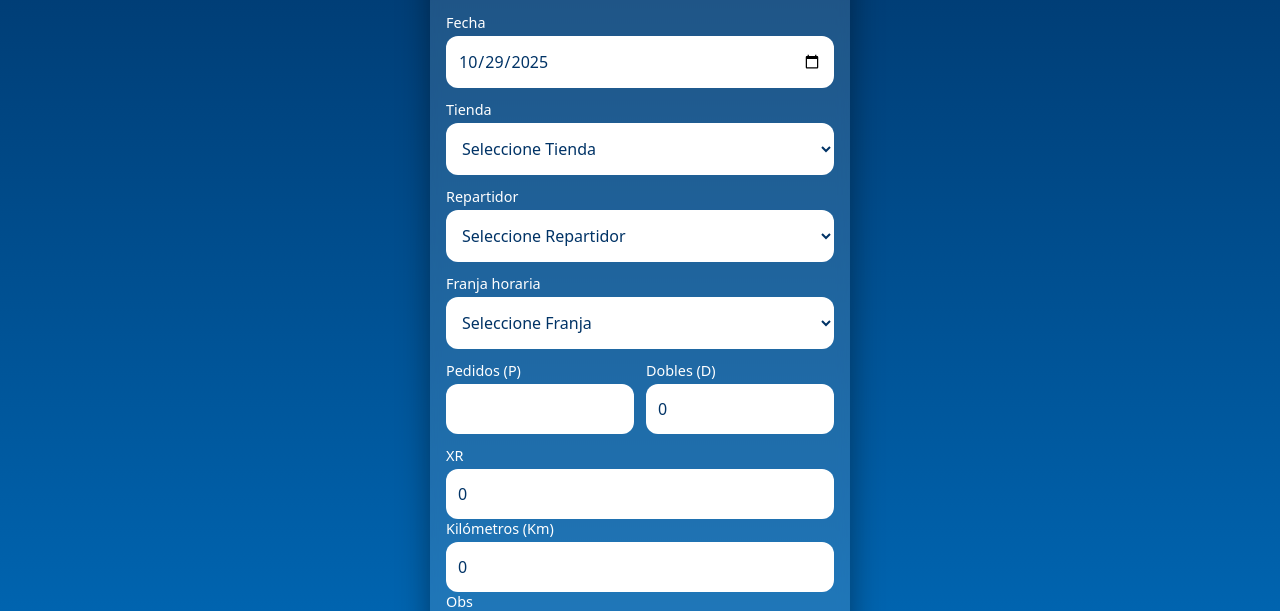
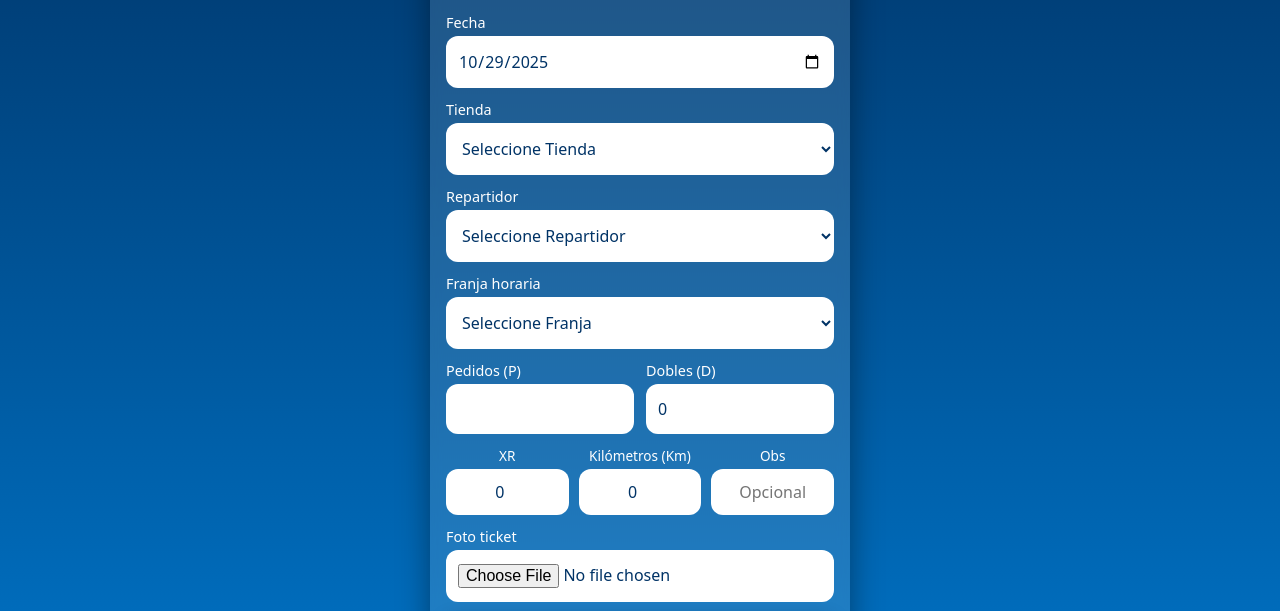
Before and after one commit to coelhocolatino/sad-tickets, a plain HTML site: page index.html in a window 1280 px wide. Shown: the part 181-792 px from the top of the page. Drawn offline with Linux system fonts and the light colour scheme; no server answers.

Commit message:
Implement grid layout for row-3 in index.html
Added grid layout for row-3 with styling for labels and controls.

```diff
--- a/index.html
+++ b/index.html
@@ -107,7 +107,21 @@
     .row-2 .group {
       flex: 1;
     }
-
+    .row-3 {
+      display: grid;
+      grid-template-columns: repeat(3, 1fr);
+      gap: 10px;
+    }
+    .row-3 .group label {
+      font-size: 0.85rem;
+      text-align: center;
+      display: block;
+    }
+    .row-3 .control {
+      text-align: center;
+      font-size: 1rem;
+      padding: 12px 8px;
+    }
     button {
       width: 100%;
       border: none;
```
